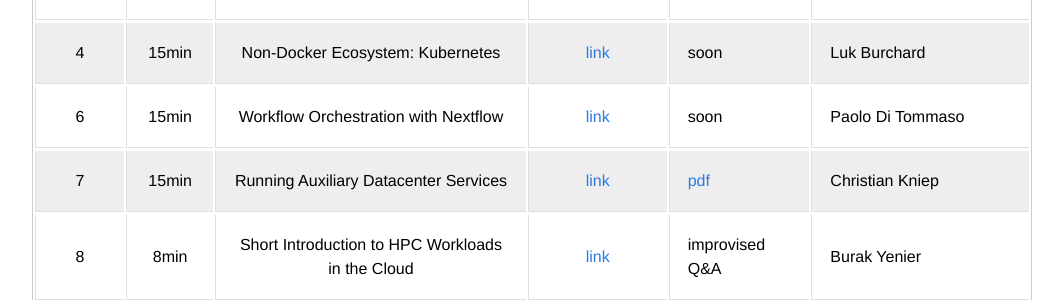
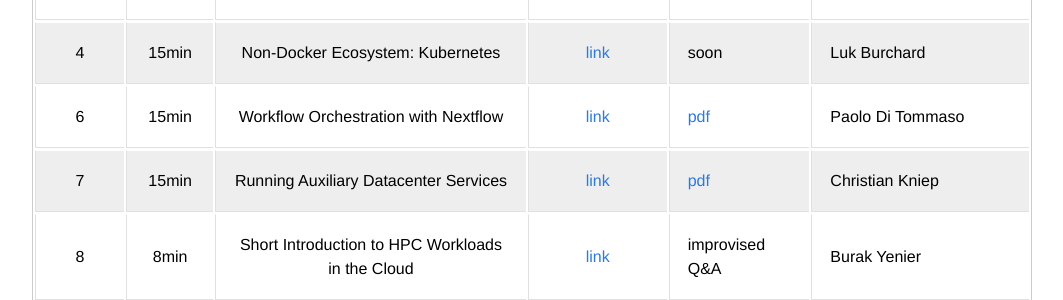
Before and after one commit to ChristianKniep/QNIBIncBlog, a Jekyll site: the page built from iscworkshop17.md, in a window 1280 px wide and 900 px high, scrolled down 1509 px. Shown: the part 152-452 px from the top of the window, without its empty margins (108-1171 px from the left). Built offline with Jekyll 4.4.1, drawn with Linux system fonts in a browser that asks for light colours; Markdown is read by kramdown in place of the engine named in the settings.

Commit message:
add nextflow slides

```diff
--- a/iscworkshop17.md
+++ b/iscworkshop17.md
@@ -44,7 +44,7 @@ The initial agenda reads as follows, the agenda is subject to refinements.
 | 2 | 25min | Linux Containers Technology & Runtimes | [flickering video](https://www.youtube.com/watch?v=hnbNCehCpjg&list=PLfE3_wJGw9KTE3S3jlCHH5epTyRzxAqHL&index=2) |  [pdf](/data/isc2017/02-runtime-intro.pdf)   | Holger Gantikow, Michael Bauer   |
 | 3 | 20min | Singularity Introduction | [link](https://www.youtube.com/watch?v=29NLgM9fnh4&list=PLfE3_wJGw9KTE3S3jlCHH5epTyRzxAqHL&index=3)  | [pdf](/data/isc2017/03-singularity.pdf) | Michael Bauer                              |
 | 4 | 15min | Non-Docker Ecosystem: Kubernetes | [link](https://www.youtube.com/watch?v=oboASwdtnlM&list=PLfE3_wJGw9KTE3S3jlCHH5epTyRzxAqHL&index=4)  | soon | Luk Burchard                                 |
-| 6 | 15min | Workflow Orchestration with Nextflow | [link](https://www.youtube.com/watch?v=bN2tz0dn-Yg&list=PLfE3_wJGw9KTE3S3jlCHH5epTyRzxAqHL&index=5)  | soon | Paolo Di Tommaso    |
+| 6 | 15min | Workflow Orchestration with Nextflow | [link](https://www.youtube.com/watch?v=bN2tz0dn-Yg&list=PLfE3_wJGw9KTE3S3jlCHH5epTyRzxAqHL&index=5)  |  [pdf](/data/isc2017/06-nextflow.pdf) | Paolo Di Tommaso    |
 | 7 |  15min  | Running Auxiliary Datacenter Services | [link](https://www.youtube.com/watch?v=Mz4p4lG-FdQ&list=PLfE3_wJGw9KTE3S3jlCHH5epTyRzxAqHL&index=11)  |  [pdf](/data/isc2017/07-dc-services.pdf) | Christian Kniep                             |
 | 8  |   8min   | Short Introduction to HPC Workloads in the Cloud | [link](https://www.youtube.com/watch?v=eecF_n9O2Z8&list=PLfE3_wJGw9KTE3S3jlCHH5epTyRzxAqHL&index=6) | improvised Q&A | Burak Yenier  |
 |  | 30min | Coffee Break                                                                                                             ||
```
Also changed, not shown: 1 other file.
